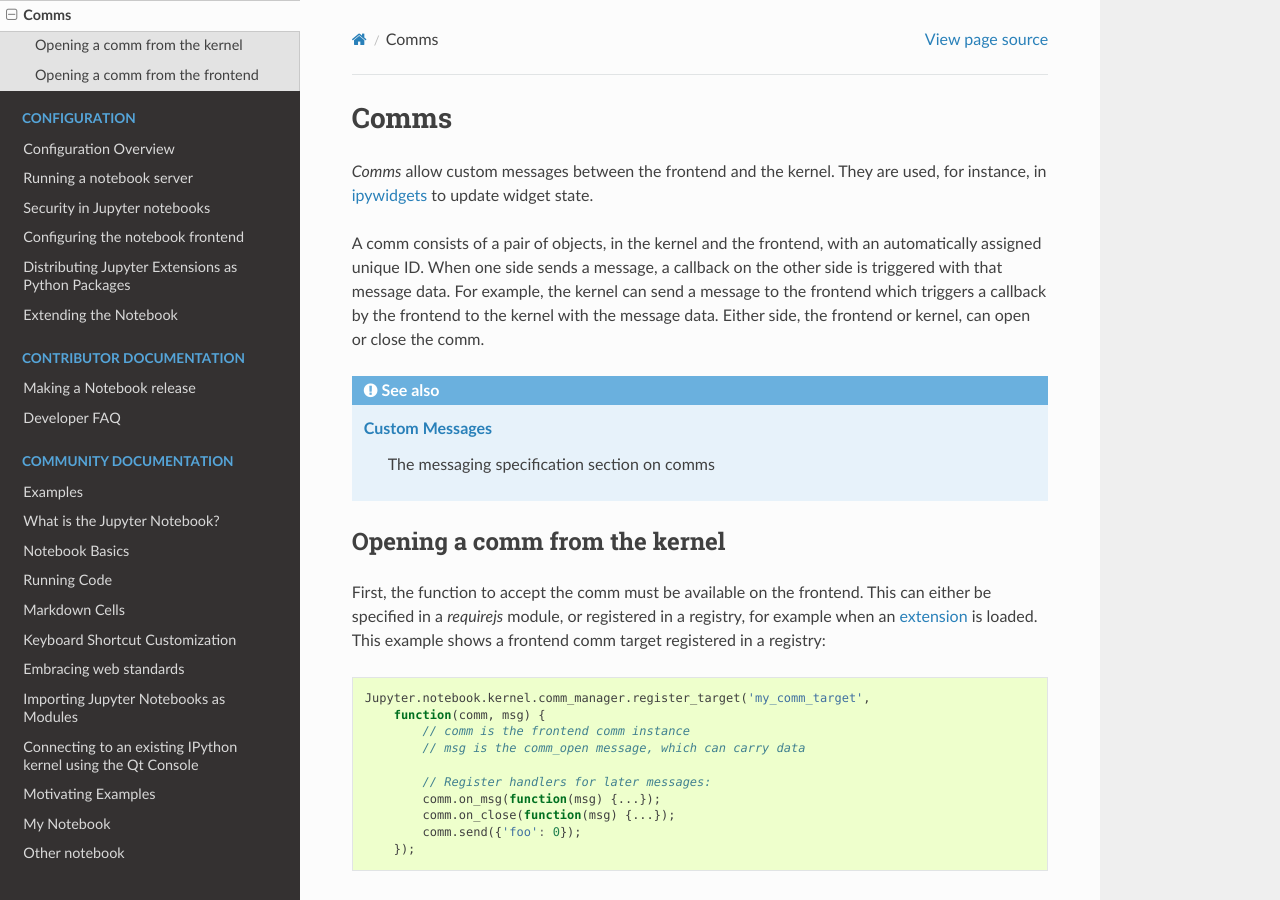
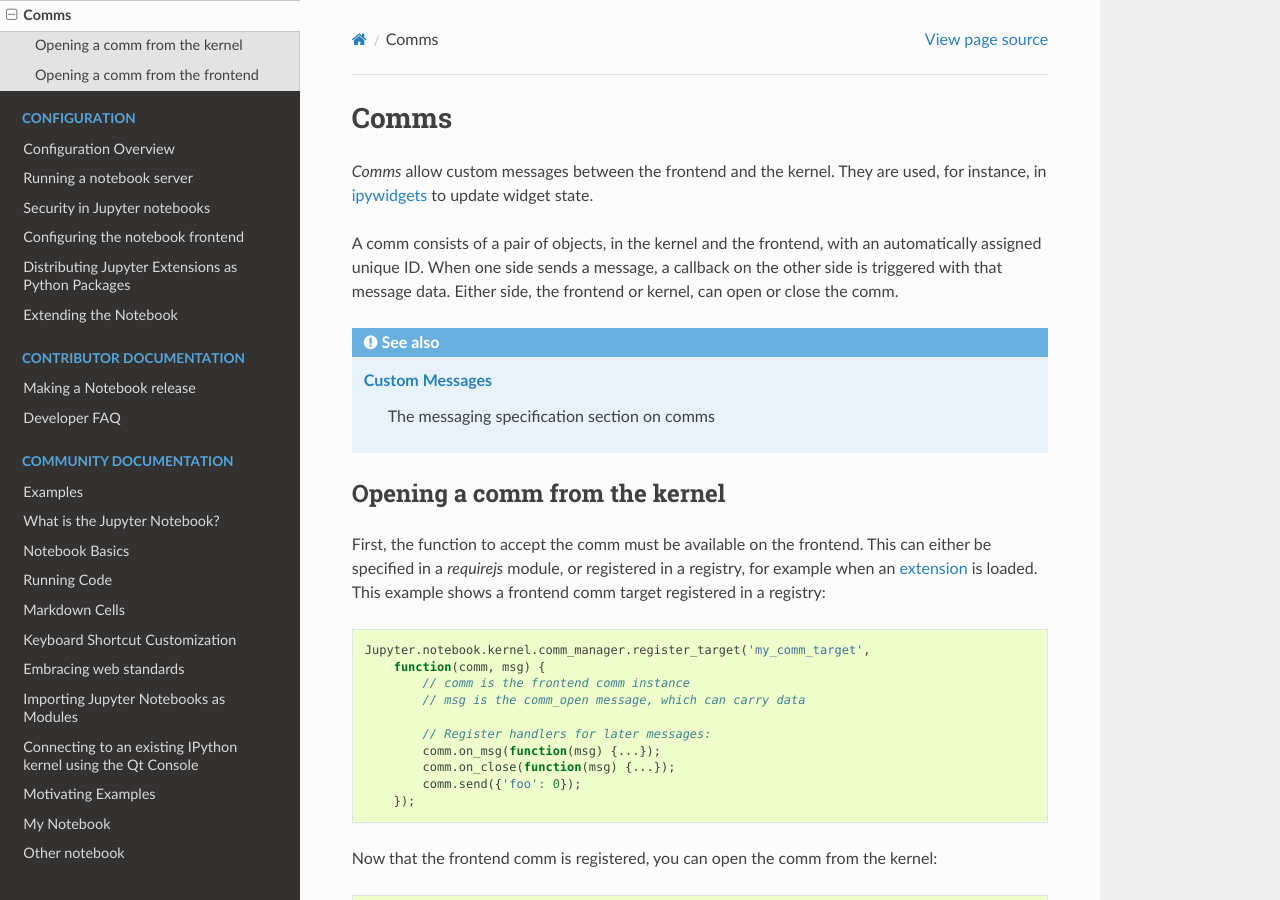
Before and after one commit to jupyter/nbclassic, a Sphinx documentation site: the page built from docs/source/comms.rst, in a window 1280 px wide and 900 px high. Built offline with Sphinx 7.4.7 and the Read the Docs theme 2.0.0, drawn with Linux system fonts in a browser that asks for light colours; pages that are not in the unit, such as notebooks, are missing from menus.

Commit message:
Edit from @takluyver review

```diff
--- a/docs/source/comms.rst
+++ b/docs/source/comms.rst
@@ -7,10 +7,8 @@
 
 A comm consists of a pair of objects, in the kernel and the frontend, with an
 automatically assigned unique ID. When one side sends a message, a callback on
-the other side is triggered with that message data. For example, the kernel can
-send a message to the frontend which triggers a callback by the frontend to
-the kernel with the message data. Either side, the frontend or kernel, can
-open or close the comm.
+the other side is triggered with that message data. Either side, the frontend
+or kernel, can open or close the comm.
 
 .. seealso::
 
```
